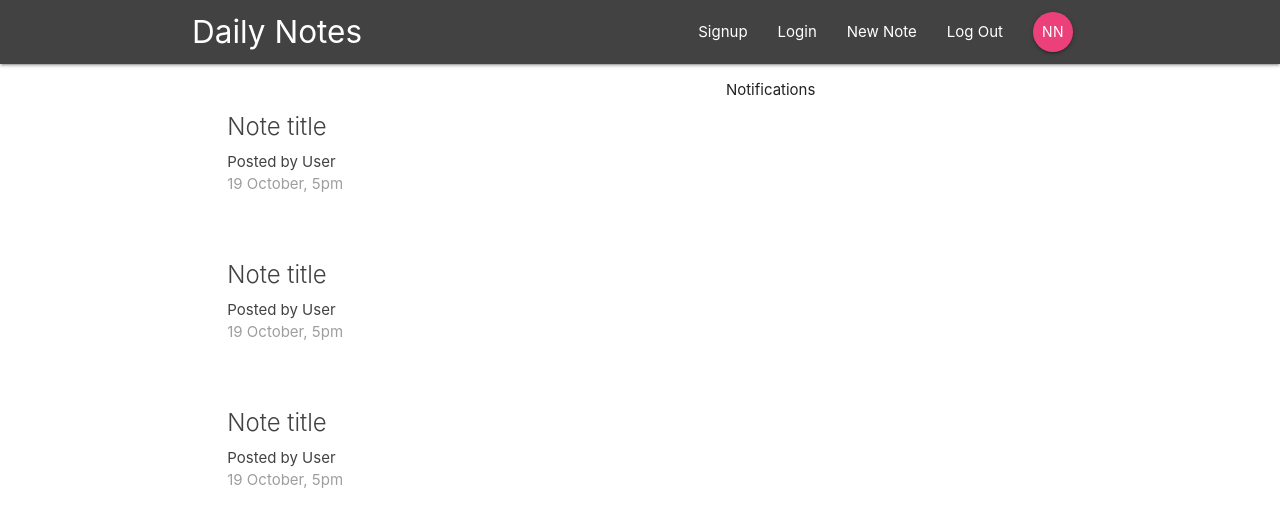
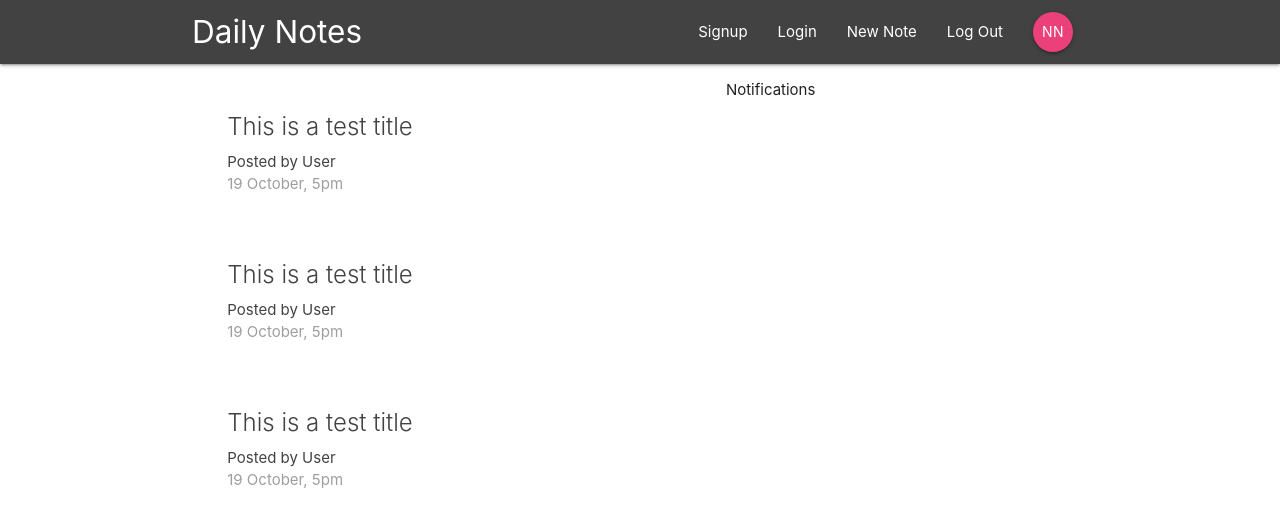
Before and after one commit to steffenpedersen/daily-notes, a React (Create React App) app: page / in a window 1280 px wide. Shown: the top 524 px of the page. Built offline with nearby package versions, Linux system fonts and the light colour scheme.

Commit message:
Add dummy data to notes

```diff
--- a/src/components/dashboard/Dashboard.js
+++ b/src/components/dashboard/Dashboard.js
@@ -1,15 +1,19 @@
 import React, { Component } from 'react'
 import NoteList from '../notes/NoteList'
 import Notifications from './Notifications'
+import { connect } from 'react-redux'
 
 // React Component classes have additional features
 class Dashboard extends Component {
     render() {
+        // Use destructuring
+        const { projects } = this.props;
+
         return (
             <div className="dashboard container">
                 <div className="row">
                     <div className="col s12 m6">
-                        <NoteList />
+                        <NoteList projects={projects} />
                     </div>
                     <div className="col s12 m5 offset-m1">
                         <Notifications />
@@ -20,4 +24,15 @@ class Dashboard extends Component {
     }
 }
 
-export default Dashboard
+// We're mapping the state to the props
+// This is done, so we can access the
+// notes inside this component
+const mapStateToProps = (state) => {
+    return {
+        projects: state.note.notes
+    }
+}
+
+// We're connecting the Dashboard component
+// to the Redux store with function connect()
+export default connect(mapStateToProps)(Dashboard)
--- a/src/components/notes/NoteList.js
+++ b/src/components/notes/NoteList.js
@@ -1,12 +1,14 @@
 import React from 'react'
 import NoteSummery from './NoteSummery'
 
-const NoteList = () => {
+const NoteList = ({ projects }) => {
     return (
         <div className="project-list section">
-            <NoteSummery />
-            <NoteSummery />
-            <NoteSummery />
+            {projects && projects.map(project => {
+                return (
+                    <NoteSummery project={project} key={project.id} />
+                )
+            })}
         </div>
     )
 }
--- a/src/components/notes/NoteSummery.js
+++ b/src/components/notes/NoteSummery.js
@@ -1,10 +1,10 @@
 import React from 'react'
 
-const NoteSummery = () => {
+const NoteSummery = ({ project }) => {
     return (
         <div className="card z-depth-0 project-summary">
             <div className="card-content grey-text text-darken-3">
-                <span className="card-title ">Note title</span>
+                <span className="card-title ">{project.title}</span>
                 <p>Posted by User</p>
                 <p className="grey-text">19 October, 5pm</p>
             </div>
--- a/src/store/reducers/noteReducer.js
+++ b/src/store/reducers/noteReducer.js
@@ -1,4 +1,10 @@
-const initState = {}
+const initState = {
+    notes: [
+        {id: '1', title: 'This is a test title', content: 'blah blah blah'},
+        {id: '2', title: 'This is a test title', content: 'blah blah blah'},
+        {id: '3', title: 'This is a test title', content: 'blah blah blah'}
+      ]
+}
 
 const noteReducer = (state = initState, action) => {
     return state
```
